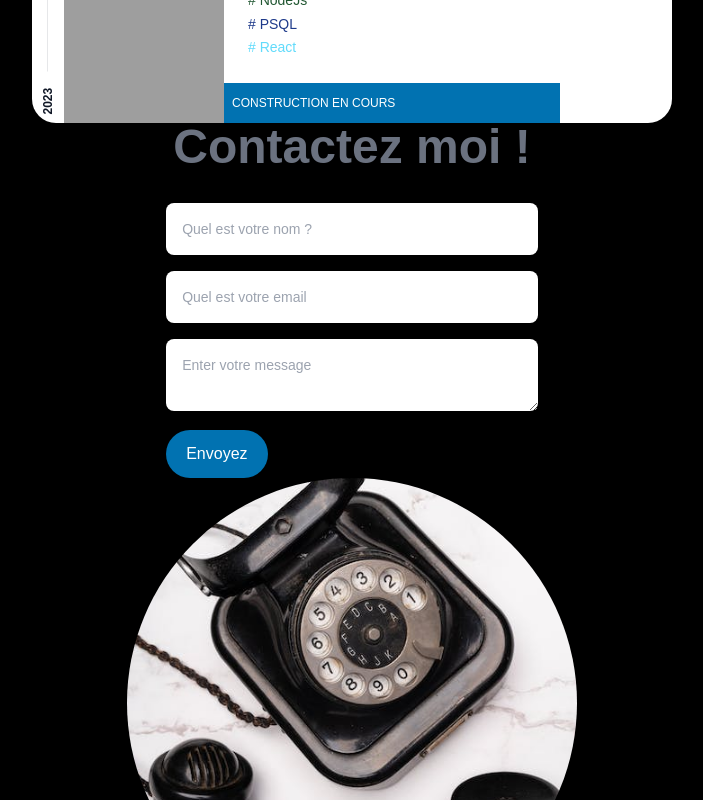
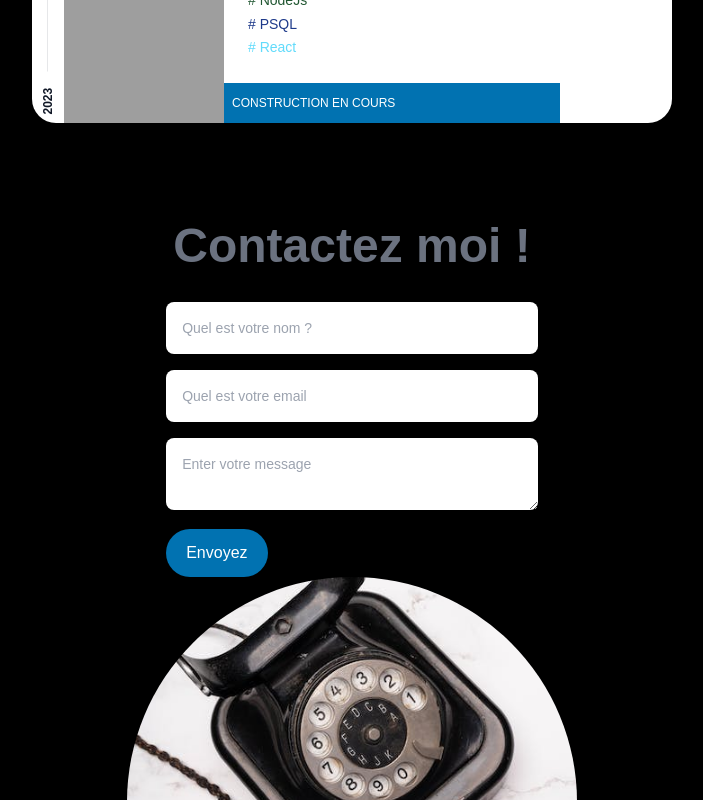
Before and after one commit to AlaaEddineRAHALI/portfolio-alaa-eddine-rahali, a React (Vite) app: page / in a window 1280 px wide. Shown: the part 7240-8040 px from the top of the page, without its empty margins (288-991 px from the left). Built offline with nearby package versions, Linux system fonts and the light colour scheme; grey boxes are pictures that could not be loaded; a web font is replaced by a local one.

Commit message:
fix repsonsive phone

```diff
--- a/src/components/Contact/Contact.jsx
+++ b/src/components/Contact/Contact.jsx
@@ -58,7 +58,7 @@ const Contact = () => {
   return (
     <>
       <section id="contact" className="section__contact px-5">
-        <div className=" flex flex-wrap justify-center pb-32 pt-20 sm:pb-48 lg:h-screen lg:items-center lg:pt-[11%] 2xl:pt-[5%] xl:py-0">
+        <div className=" flex flex-wrap justify-center pb-32 pt-20 sm:pb-48 lg:h-screen lg:items-center lg:pt-[8%] 2xl:py-0 2xl:pt-[5%]">
           <div className=" w-full px-4  sm:px-6  lg:w-1/2 lg:px-8 ">
             <div className="mx-auto max-w-lg text-center">
               <h1 className="text-3xl font-bold text-gray-500 sm:text-5xl">
```
